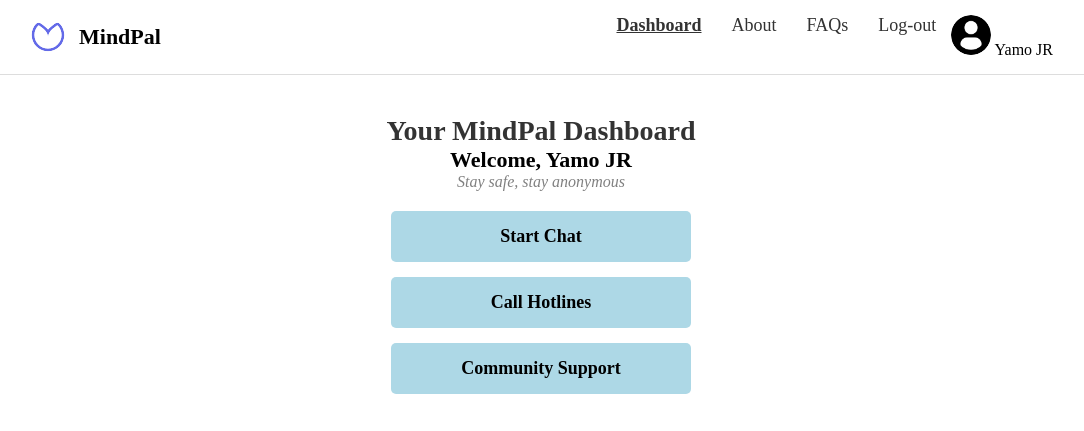
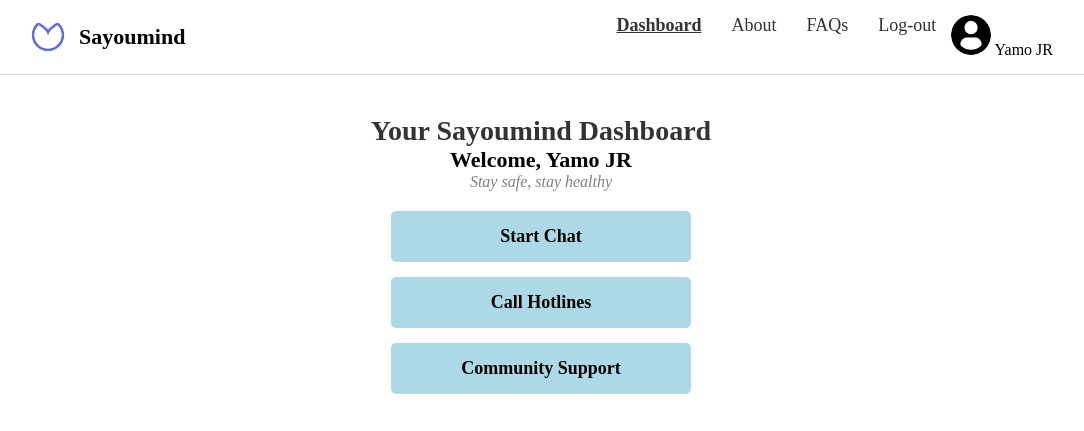
Before and after one commit to Coach-Bamie/Sayoumind, a PHP site: page /fud-Mindpal/dashboard/dashboard.php in a window 1280 px wide. Shown: the top 431 px of the page, without its empty margins (99-1183 px from the left). Run offline with PHP 8.4, Linux system fonts and the light colour scheme; a user stored in the database is signed in.

Commit message:
Update dashboard.php

```diff
--- a/dashboard/dashboard.php
+++ b/dashboard/dashboard.php
@@ -13,7 +13,7 @@
 <head>
     <meta charset="UTF-8">
     <meta name="viewport" content="width=device-width, initial-scale=1.0">
-    <title>MindPal Dashboard</title>
+    <title>Sayoumind Dashboard</title>
     <style>
         * {
             margin: 0;
@@ -185,7 +185,7 @@
     <header>
         <div class="logo">
             <img src="../assets/images/mindpal_logo.png" alt="MindPal Logo">
-            <span>MindPal</span>
+            <span>Sayoumind</span>
         </div>
         <button class="menu-toggle">☰</button>
         <button class="close-menu">✖</button>
@@ -210,9 +210,9 @@
     </header>
     <!-- Dashboard Content -->
     <main class="dashboard">
-        <h1>Your MindPal Dashboard</h1>
+        <h1>Your Sayoumind Dashboard</h1>
         <p class="welcome">Welcome, <?php echo $_SESSION['username'] ?? 'Guest'; ?></p>
-        <p class="subtext">Stay safe, stay anonymous</p>
+        <p class="subtext">Stay safe, stay healthy</p>
 
         <div class="quick-actions">
             <a href="../dashboard/chat.php" class="btn-action">Start Chat</a>
```
